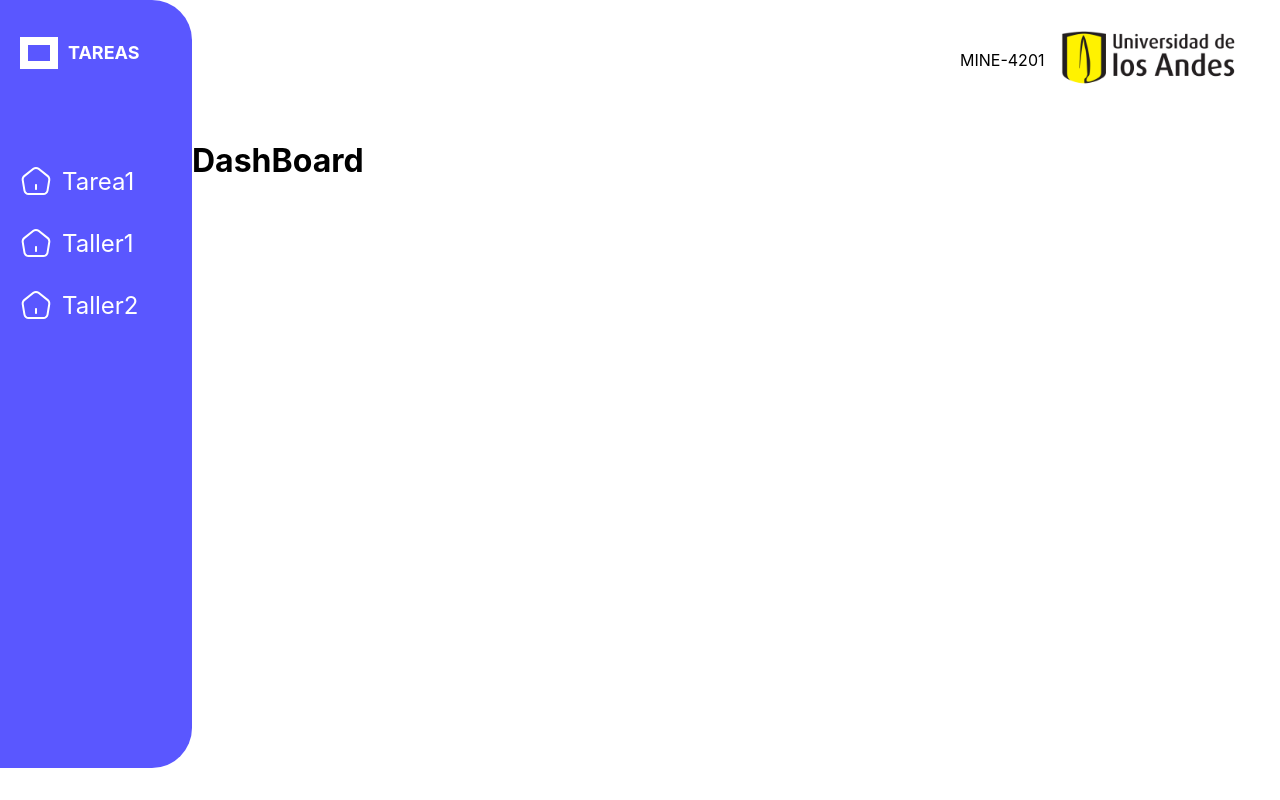
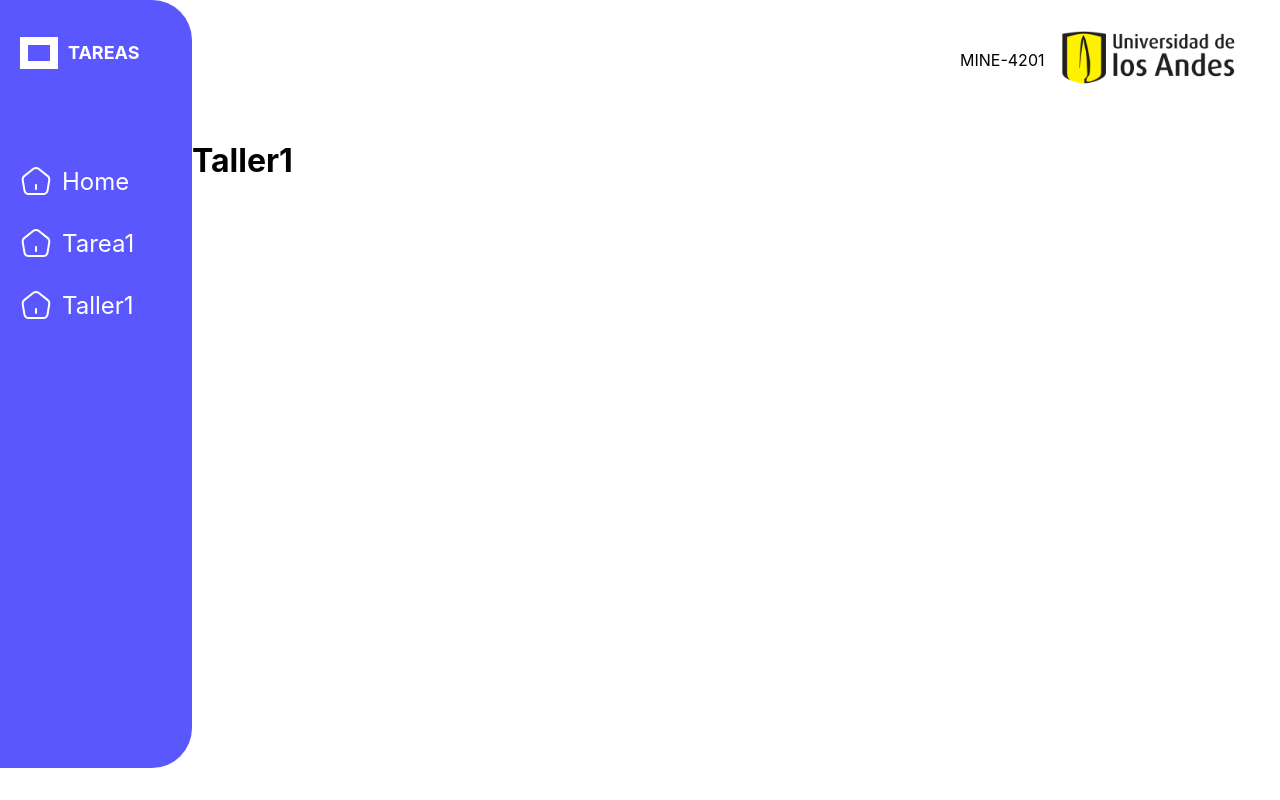
Before and after one commit to Diegoo3210/frontMINE, a React (Create React App) app: page /Tarea1 in a window 1280 px wide. Built offline with nearby package versions, Linux system fonts and the light colour scheme.

Commit message:
Routing a medias

```diff
--- a/package.json
+++ b/package.json
@@ -8,6 +8,7 @@
     "@testing-library/user-event": "^13.5.0",
     "react": "^18.2.0",
     "react-dom": "^18.2.0",
+    "react-router-dom": "^6.8.0",
     "react-scripts": "5.0.1",
     "web-vitals": "^2.1.4"
   },
--- a/src/App.js
+++ b/src/App.js
@@ -1,23 +1,22 @@
 import logo from './logo.svg';
 import './App.css';
+import HomePage from './pages/HomePage';
+import { BrowserRouter, Routes, Route } from "react-router-dom";
+import Taller1 from './pages/Taller1';
+
+
 
 function App() {
   return (
-    <div className="App">
-      <header className="App-header">
-        <img src={logo} className="App-logo" alt="logo" />
-        <p>
-          Edit <code>src/App.js</code> and save to reload.
-        </p>
-        <a
-          className="App-link"
-          href="https://reactjs.org"
-          target="_blank"
-          rel="noopener noreferrer"
-        >
-          Learn React
-        </a>
-      </header>
+    <div>
+    <BrowserRouter>
+      <Routes>
+      <Route path="/" element={<HomePage/>}/>
+      <Route path="/Tarea1" element={<Taller1/>}/>
+      <Route path="/Taller1" element={<Taller1/>}/>
+      </Routes>
+    </BrowserRouter>
+
     </div>
   );
 }
--- a/src/components/DashBoard.js
+++ b/src/components/DashBoard.js
@@ -1,4 +1,4 @@
-function DashBoard(){
-    return (<h1>DashBoard</h1>);
+function DashBoard(props){
+    return (<h1>{props.tittle}</h1>);
 }
 export default DashBoard;
--- a/src/components/LeftSideBar.css
+++ b/src/components/LeftSideBar.css
@@ -44,3 +44,8 @@ padding: 30px 20px 80px 20px;
     color: white;
     font-size: 3vmin;
 }
+
+.link{
+    color: #FF0000;
+    text-decoration: none;
+}
--- a/src/components/LeftSideBar.js
+++ b/src/components/LeftSideBar.js
@@ -9,18 +9,22 @@ function LeftSideBar(){
                 <div className="rectangle-logo"></div>
                 <h1 className="tittle">TAREAS</h1>
             </div>
-            <div className="groupButton">
+           <a className="link" href="/"> <div className="groupButton">
+              <img className="icono" src={logo} alt="default"/>
+              <div className="BtnTittle">Home</div>
+            </div>
+            </a>
+            <a className="link" href="/Tarea1"> <div className="groupButton">
               <img className="icono" src={logo} alt="default"/>
               <div className="BtnTittle">Tarea1</div>
             </div>
-            <div className="groupButton">
+            </a>
+            <a className="link" href="/Taller1"> <div className="groupButton">
               <img className="icono" src={logo} alt="default"/>
               <div className="BtnTittle">Taller1</div>
             </div>
-            <div className="groupButton">
-              <img className="icono" src={logo} alt="default"/>
-              <div className="BtnTittle">Taller2</div>
-            </div>
+            </a>
+
         </div>
       </div>
     );
--- a/src/index.js
+++ b/src/index.js
@@ -2,22 +2,14 @@ import React from 'react';
 import ReactDOM from 'react-dom/client';
 import './index.css';
 import App from './App';
-import LeftSideBar from './components/LeftSideBar';
-import UpperBar from './components/UpperBar';
-import DashBoard from './components/DashBoard';
+
 
 const root = ReactDOM.createRoot(document.getElementById('root'));
 root.render(
   //row
-  <div className='row'>
-    <LeftSideBar/>
-    <div className='col'>
-      <UpperBar/>
-      <DashBoard/>
-    </div>
-
-
-</div>
+  <div>
+      <App/>
+  </div>
 );
 
 // If you want to start measuring performance in your app, pass a function
--- /dev/null
+++ b/src/pages/HomePage.js
@@ -0,0 +1,17 @@
+import LeftSideBar from '../components/LeftSideBar';
+import UpperBar from '../components/UpperBar';
+import DashBoard from '../components/DashBoard';
+
+
+function HomePage() {
+  return (
+    <div className='row'>
+    <LeftSideBar/>
+    <div className='col'>
+      <UpperBar/>
+      <DashBoard tittle = "HomePage"/>
+    </div>
+</div>
+  );
+}
+export default HomePage;
--- /dev/null
+++ b/src/pages/Taller1.js
@@ -0,0 +1,17 @@
+import LeftSideBar from '../components/LeftSideBar';
+import UpperBar from '../components/UpperBar';
+import DashBoard from '../components/DashBoard';
+
+
+function Taller1() {
+  return (
+    <div className='row'>
+    <LeftSideBar/>
+    <div className='col'>
+      <UpperBar/>
+      <DashBoard tittle="Taller1"/>
+    </div>
+</div>
+  );
+}
+export default Taller1;
```
Also changed, not shown: src/pages/HomePage.css (added), 1 other file (tests, documents, lock files or other folders).
